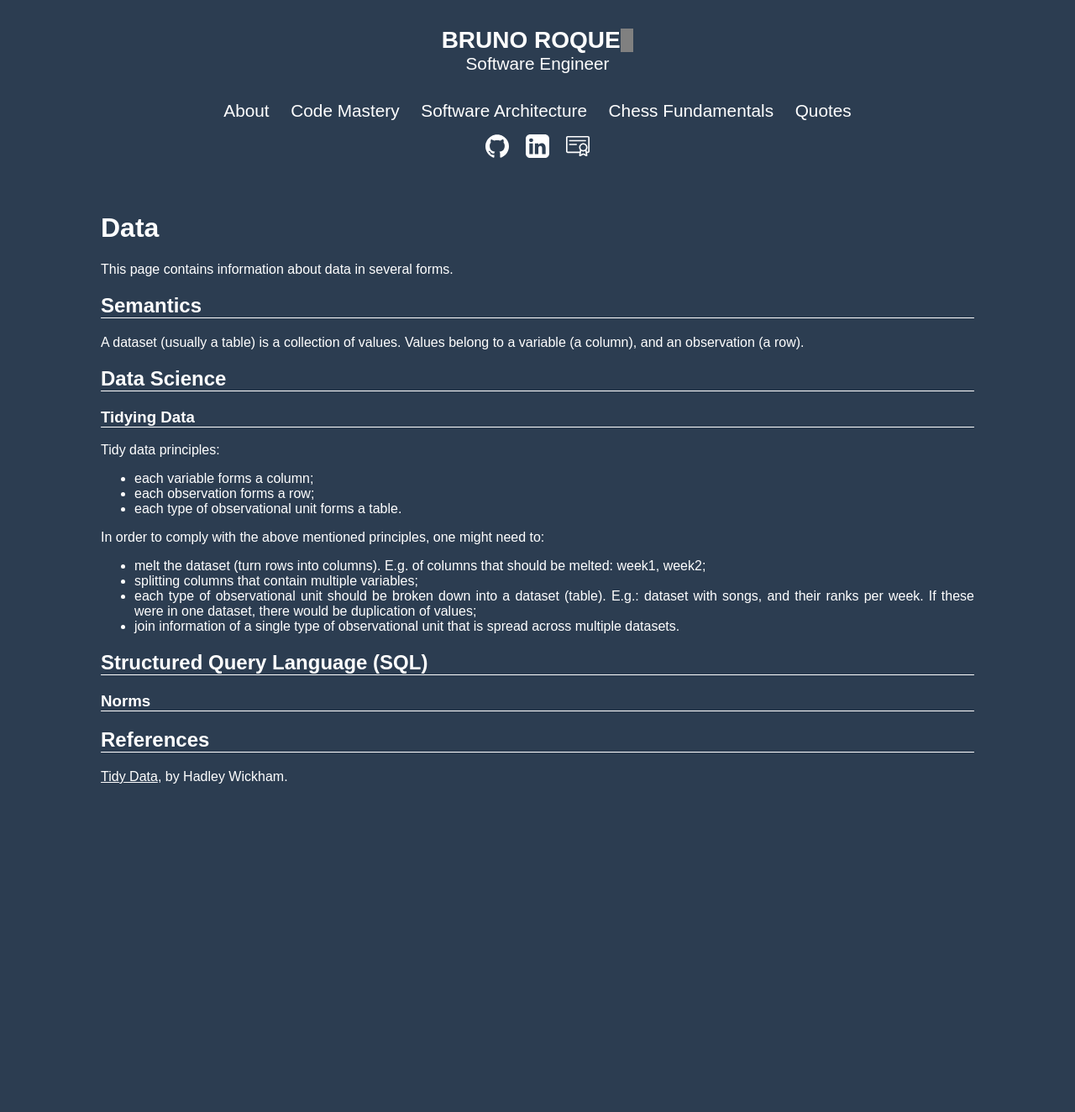
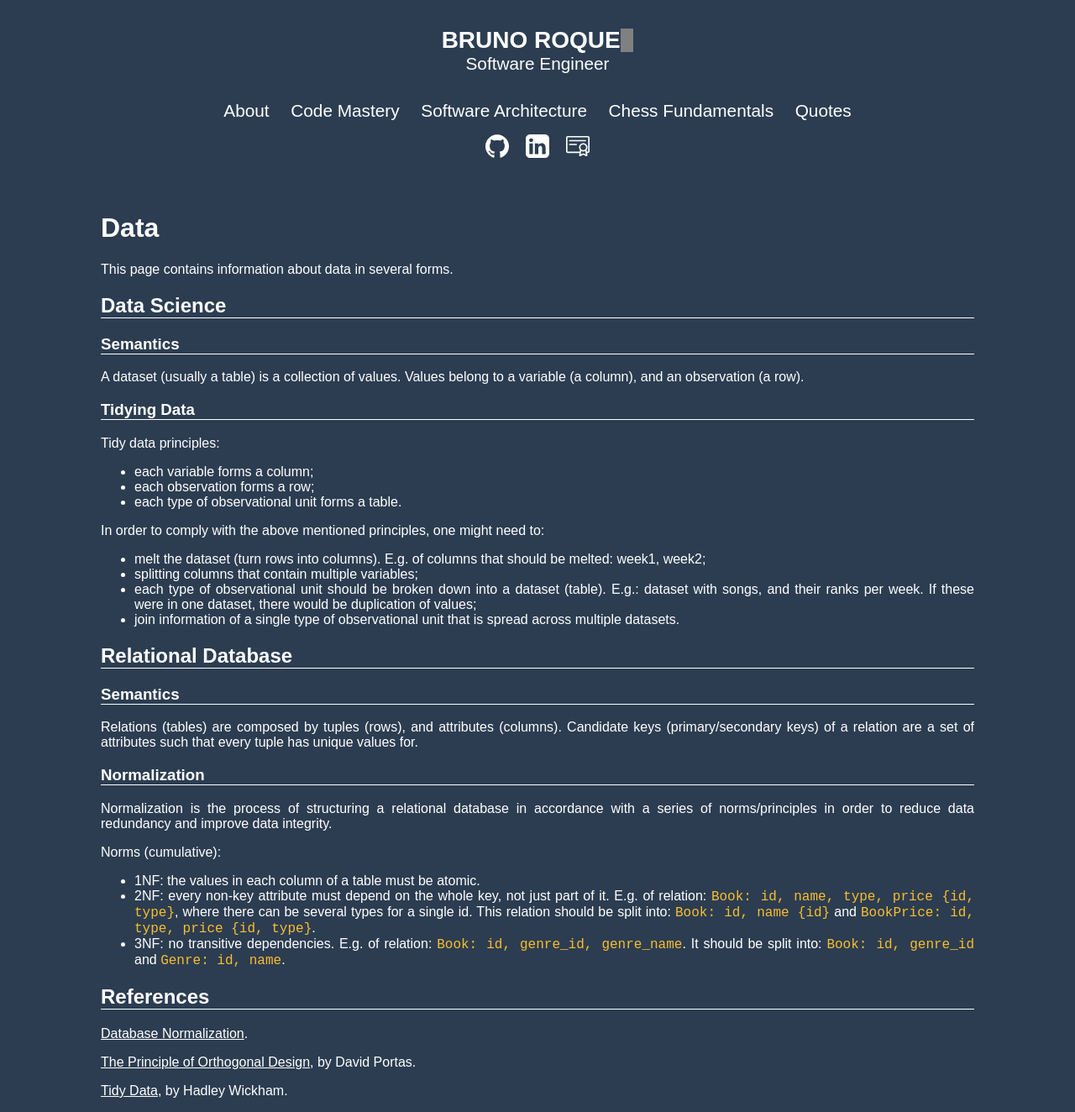
Before and after one commit to brunoroque06/brunoroque06.github.io, a Jekyll site: the page built from _pages/data.md, in a window 1280 px wide. Shown: the whole page at 84% size. Built offline with Jekyll 4.4.1, drawn with Linux system fonts in a browser that asks for light colours; before the commit the page ends 950 px from its top, so only the background shows below that.

Commit message:
Add 1NF, 2NF, 3NF

```diff
--- a/_pages/data.md
+++ b/_pages/data.md
@@ -8,11 +8,11 @@ permalink: data
 
 This page contains information about data in several forms.
 
-## Semantics
+## Data Science
+
+### Semantics
 
 A dataset (usually a table) is a collection of values. Values belong to a variable (a column), and an observation (a row).
-
-## Data Science
 
 ### Tidying Data
 
@@ -29,10 +29,26 @@ In order to comply with the above mentioned principles, one might need to:
 - each type of observational unit should be broken down into a dataset (table). E.g.: dataset with songs, and their ranks per week. If these were in one dataset, there would be duplication of values;
 - join information of a single type of observational unit that is spread across multiple datasets.
 
-## Structured Query Language (SQL)
+## Relational Database
 
-### Norms
+### Semantics
+
+Relations (tables) are composed by tuples (rows), and attributes (columns). Candidate keys (primary/secondary keys) of a relation are a set of attributes such that every tuple has unique values for.
+
+### Normalization
+
+Normalization is the process of structuring a relational database in accordance with a series of norms/principles in order to reduce data redundancy and improve data integrity.
+
+Norms (cumulative):
+
+- 1NF: the values in each column of a table must be atomic.
+- 2NF: every non-key attribute must depend on the whole key, not just part of it. E.g. of relation: `Book: id, name, type, price {id, type}`, where there can be several types for a single id. This relation should be split into: `Book: id, name {id}` and `BookPrice: id, type, price {id, type}`.
+- 3NF: no transitive dependencies. E.g. of relation: `Book: id, genre_id, genre_name`. It should be split into: `Book: id, genre_id` and `Genre: id, name`.
 
 ## References
 
+[Database Normalization](https://en.wikipedia.org/wiki/Database_normalization#Normal_forms).
+
+[The Principle of Orthogonal Design](http://www.dpxo.net/articles/POD1.html), by David Portas.
+
 [Tidy Data](https://vita.had.co.nz/papers/tidy-data.pdf), by Hadley Wickham.
```
